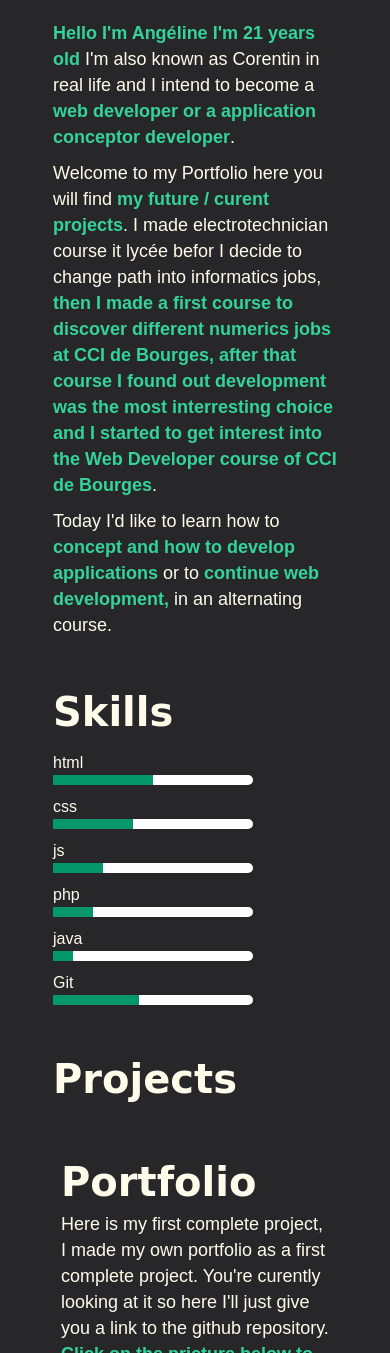
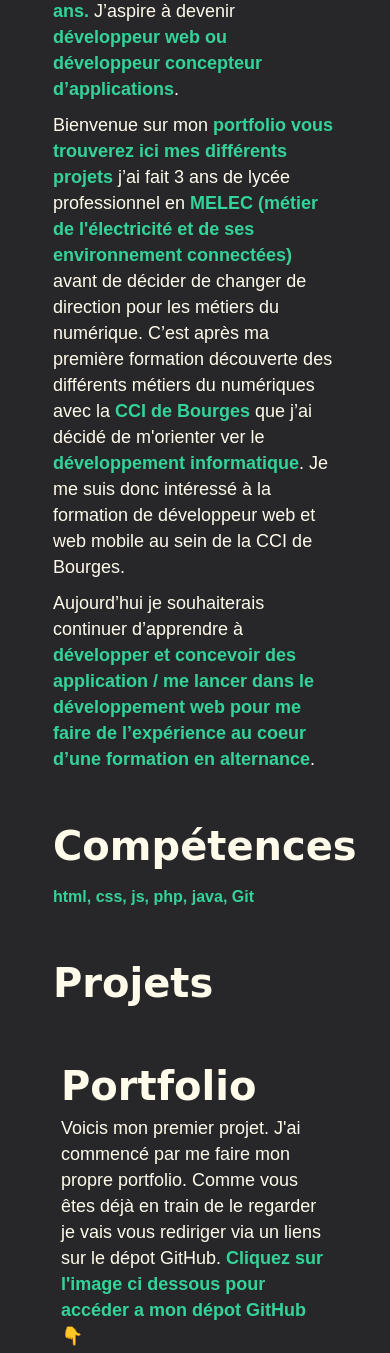
Before and after one commit to Angelinebrgs/PortFolio, a website built with Vite: page index.html in a window 390 px wide. Shown: the part 417-1770 px from the top of the page. Built offline with nearby package versions, Linux system fonts and the light colour scheme; a web font is replaced by a local one.

Commit message:
traduction du texte d'anglais a français

```diff
--- a/index.html
+++ b/index.html
@@ -14,10 +14,10 @@
         <nav>
               <ul class="nav_links">
                 <li>
-                  <a href="#Skills" class="souligne">Skills</a>
+                  <a href="#Skills" class="souligne">Compétences</a>
                 </li>
                 <li>
-                  <a href="#Projects" class="souligne">Projects</a>
+                  <a href="#Projects" class="souligne">Projets</a>
                 </li>
                 <li>
                   <a href="#Services" class="souligne">Services</a>
@@ -25,62 +25,59 @@
               </ul>
         </nav>
         <div class="label">
-          <label for="checkbox" id="labellm">LightMode</label>
+          <label for="checkbox" id="labellm">Mode Clair</label>
           <label class="switch">
             <input type="checkbox" id="checkbox">
             <span class="slider round"></span>
           </label>
-          <button class="buttonnav"><a class="cta" href="mailto:titou.borges@gmail.com">Contact</a></button>
+          <button class="buttonnav"><a class="cta" href="mailto:corentin.b.contact@gmail.com">Contact</a></button>
         </div>
     </header>
     <main>
       <div class="container">
         <div class="AboutMe">
-          <h2>Borges Corentin / Angéline</h2>
+          <h2>Borges Corentin</h2>
           <div class="spacetitle"></div>
 
-          <p><Strong>Hello I'm Angéline I'm 21 years old </strong> I'm also known as Corentin in real life and
-            I intend to become a <strong>web developer or a application conceptor developer</strong>.
+          <p><Strong>Bonjour, je suis Corentin j’ai 21 ans. </strong> J’aspire à devenir <strong>développeur web ou développeur
+             concepteur d’applications</strong>.
           </p>
           <div class="space"></div>
           <p>
 
-            Welcome to my Portfolio here you will find <strong>my future / curent projects</strong>.
-            I made electrotechnician course it lycée befor I decide to change path
-            into informatics jobs, <strong>then I made a first course to discover different numerics jobs at CCI de Bourges,
-            after that course I found out development was the most interresting choice and I started to get interest
-            into the Web Developer course of CCI de Bourges</strong>.
+            Bienvenue sur mon <strong>portfolio vous trouverez ici mes différents projets</strong>
+            j’ai fait 3 ans de lycée professionnel en <strong>MELEC (métier de l'électricité et de ses environnement connectées)</strong> avant de
+            décider de changer de direction pour les métiers du numérique.
+            C’est après ma première formation découverte des différents métiers du numériques
+            avec la <strong>CCI de Bourges</strong> que j’ai décidé de m'orienter ver le <strong>développement informatique</strong>.
+            Je me suis donc intéressé à la formation de développeur web et web mobile au sein de la CCI de Bourges.
           </p>
           <div class="space"></div>
           <p>
-            Today I'd like to learn how to <strong>concept and how to develop applications</strong> or to <strong>continue web development,</strong>
-            in an alternating course.
+            Aujourd’hui je souhaiterais continuer
+            d’apprendre à <strong>développer et concevoir des application / me lancer dans
+            le développement web pour me faire de l’expérience au coeur d’une formation
+            en alternance</strong>.
           </p>
         </div>
       </div>
       <div class="container skills" id="Skills">
-          <h3>Skills</h3>
+          <h3>Compétences</h3>
           <div class="space"></div>
-          <span class="hidden">html</span>
-          <div class="bar hidden"><div class="progress1"></div></div>
-          <span class="hidden">css</span>
-          <div class="bar hidden"><div class="progress2"></div></div>
-          <span class="hidden">js</span>
-          <div class="bar hidden"><div class="progress3"></div></div>
-          <span class="hidden">php</span>
-          <div class="bar hidden"><div class="progress4"></div></div>
-          <span class="hidden">java</span>
-          <div class="bar hidden"><div class="progress5"></div></div>
-          <span class="hidden">Git</span>
-          <div class="bar hidden"><div class="progress6"></div></div>
+          <strong><span class="hidden">html,</span></strong>
+          <strong><span class="hidden">css,</span></strong>
+          <strong><span class="hidden">js,</span></strong>
+          <strong><span class="hidden">php,</span></strong>
+          <strong><span class="hidden">java,</span></strong>
+          <strong><span class="hidden">Git</span></strong>
       </div>
       <div class="container Projects" id="Projects">
-        <h3>Projects</h3>
+        <h3>Projets</h3>
         <div class="container">
           <h3>Portfolio</h3>
-          <p>Here is my first complete project, I made my own portfolio as a first complete project.
-            You're curently looking at it so here I'll just give you a link to the github repository.
-            <strong>Click on the pricture below to access to my repository 👇</strong>
+          <p>Voicis mon premier projet. J'ai commencé par me faire mon propre portfolio.
+            Comme vous êtes déjà en train de le regarder je vais vous rediriger via un liens sur le dépot GitHub.
+            <strong>Cliquez sur l'image ci dessous pour accéder a mon dépot GitHub 👇</strong>
           </p>
           <div class="space"></div>
           <a href="https://github.com/Angelinebrgs/PortFolio" target="_blank">
@@ -88,11 +85,12 @@
           </a>
         </div>
         <div class="container">
-          <h3>2D Game in javaScript</h3>
-          <p>When I was in my first course a friend sent me a tutorial on how to make a 2D game
-            with <strong> html, css and js</strong>. Then I decided to make it with my own universe.
-            <strong>You will find the repository on my github.
-            Click on the pricture below to access to the game👇</strong>
+          <h3>Jeu 2d en javascript</h3>
+          <p>Pendant ma formation un ami ma envoyé un tutoriel d'un jeu en 2D et
+            j'ai voulu le réaliser pour apprendre je l'ai réalisé en utilisant :
+            <strong> html, css and js</strong>.
+            <strong>Vous pourez trouver le dépôt sur GitHub.
+              Cliquez sur l'image ci dessous pour accéder au jeu 👇</strong>
           </p>
           <div class="space"></div>
           <a href="https://jeu2d.vercel.app/" target="_blank">
@@ -103,8 +101,8 @@
       </div>
       <div class="container Services" id="Services">
         <h2>Services</h2>
-        <p>I don't have any services to sell but you can : </p>
-          <a href="https://drive.google.com/file/d/1OObuAZkVv-0JRez7ghaeVI8ZZILKmjAc/view?usp=sharing"><strong>Hire me</strong></a>
+        <p>Je ne vend aucun service mais vous pouvez toujours : </p>
+          <a href="https://drive.google.com/file/d/1OObuAZkVv-0JRez7ghaeVI8ZZILKmjAc/view?usp=sharing"><strong>Me recruter</strong></a>
       </div>
     </main>
     <footer>
@@ -114,7 +112,7 @@
             <path d="M8 0C3.58 0 0 3.58 0 8c0 3.54 2.29 6.53 5.47 7.59.4.07.55-.17.55-.38 0-.19-.01-.82-.01-1.49-2.01.37-2.53-.49-2.69-.94-.09-.23-.48-.94-.82-1.13-.28-.15-.68-.52-.01-.53.63-.01 1.08.58 1.23.82.72 1.21 1.87.87 2.33.66.07-.52.28-.87.51-1.07-1.78-.2-3.64-.89-3.64-3.95 0-.87.31-1.59.82-2.15-.08-.2-.36-1.02.08-2.12 0 0 .67-.21 2.2.82.64-.18 1.32-.27 2-.27.68 0 1.36.09 2 .27 1.53-1.04 2.2-.82 2.2-.82.44 1.1.16 1.92.08 2.12.51.56.82 1.27.82 2.15 0 3.07-1.87 3.75-3.65 3.95.29.25.54.73.54 1.48 0 1.07-.01 1.93-.01 2.2 0 .21.15.46.55.38A8.012 8.012 0 0 0 16 8c0-4.42-3.58-8-8-8z"/>
         </svg>
         </span>
-        <a href="https://github.com/Angelinebrgs">My GitHub</a>
+        <a href="https://github.com/Angelinebrgs">Mon GitHub</a>
       </div>
       <div class="footer_links">
         <span>
@@ -123,7 +121,7 @@
             <path d="M15.834 12.244c0 1.168-.577 2.025-1.587 2.025-.503 0-1.002-.228-1.12-.648h-.043c-.118.416-.543.643-1.015.643-.77 0-1.259-.542-1.259-1.434v-.529c0-.844.481-1.4 1.26-1.4.585 0 .87.333.953.63h.03v-.568h.905v2.19c0 .272.18.42.411.42.315 0 .639-.415.639-1.39v-.118c0-1.277-.95-2.326-2.484-2.326h-.04c-1.582 0-2.64 1.067-2.64 2.724v.157c0 1.867 1.237 2.654 2.57 2.654h.045c.507 0 .935-.07 1.18-.18v.731c-.219.1-.643.175-1.237.175h-.044C10.438 16 9 14.82 9 12.646v-.214C9 10.36 10.421 9 12.485 9h.035c2.12 0 3.314 1.43 3.314 3.034v.21Zm-4.04.21v.227c0 .586.227.8.581.8.31 0 .564-.17.564-.743v-.367c0-.516-.275-.708-.572-.708-.346 0-.573.245-.573.791Z"/>
           </svg>
         </span>
-        <a href="mailto:titou.borges@gmail.com">Mail me</a>
+        <a href="mailto:corentin.b.contact@gmail.com">Envoyez moi un email</a>
       </div>
     </footer>
     <script type="module" src="./src/main.js"></script>
--- a/src/main.js
+++ b/src/main.js
@@ -24,10 +24,10 @@ function lightMode() {
     var label = document.getElementById("labellm");
     if (checkbox.checked) {
         document.body.classList.add("light-mode");
-        document.getElementById("labellm").innerHTML="DarkMode";
+        document.getElementById("labellm").innerHTML="Mode Sombre";
     } else {
         document.body.classList.remove("light-mode");
-        document.getElementById("labellm").innerHTML="LightMode";
+        document.getElementById("labellm").innerHTML="Mode clair";
     }
 }
 
--- a/style/style.css
+++ b/style/style.css
@@ -46,7 +46,6 @@ a {
 nav ul li a:hover{
     background-color: var(--clr-emerald600);
     transition: 2s;
-    transform: rotate(360deg);
 }
 nav ul li a.souligne::after{
     content: "";
```
